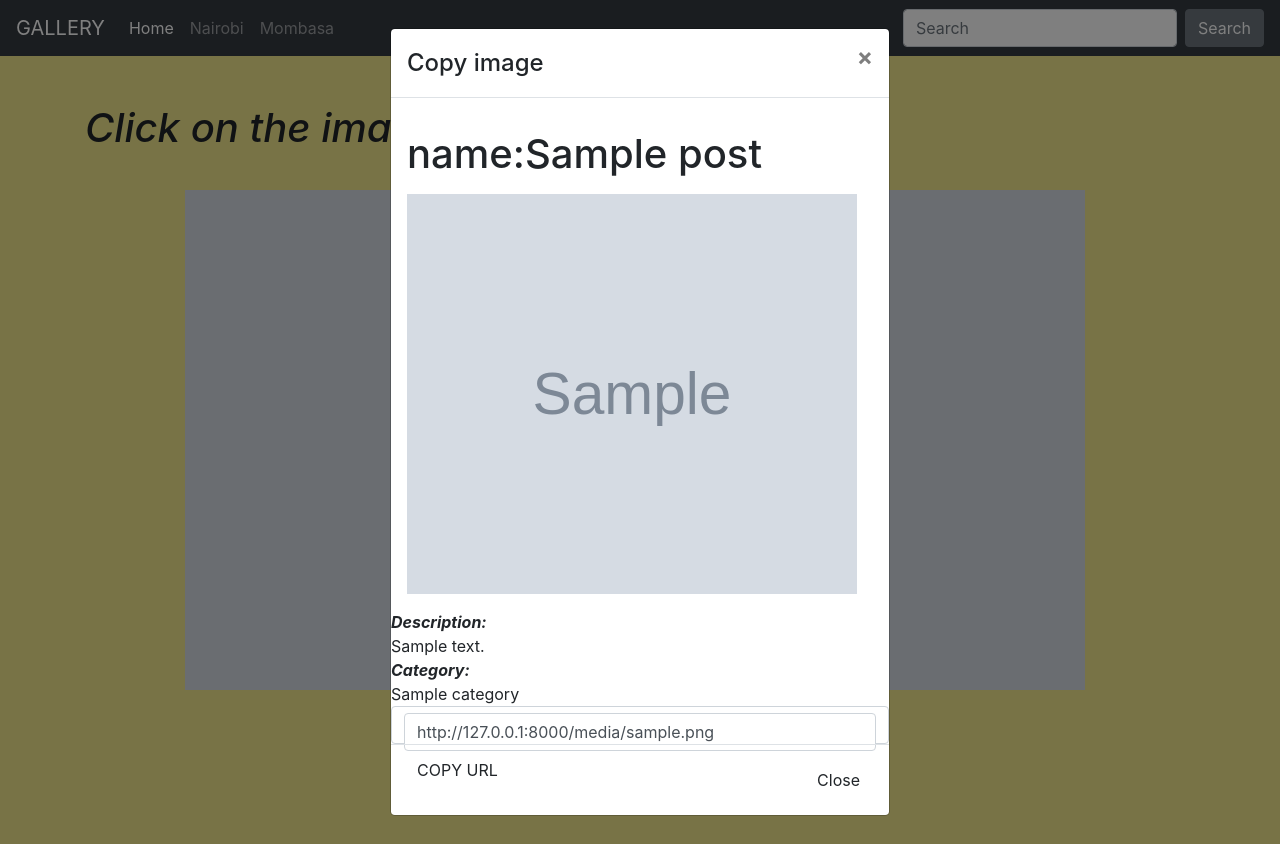
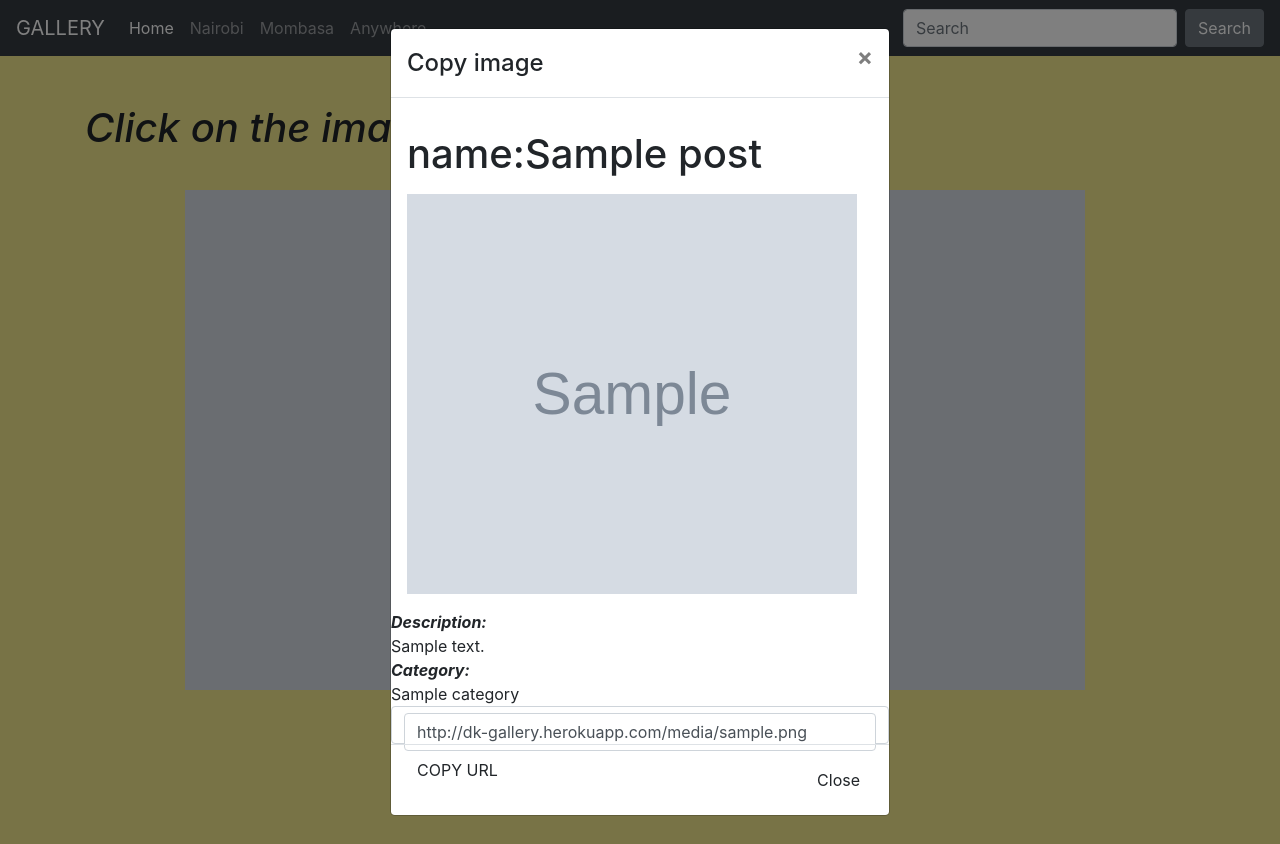
Before and after one commit to DK-denno/gallery, a Django app: page /pic/1 in a window 1280 px wide, after a click that opens the changed part. Run offline with Django 3.2, Linux system fonts and the light colour scheme; tables that the repository leaves empty hold one stand-in row (values such as "Sample post"); grey boxes marked "Sample" are stand-in pictures; some libraries are stand-ins or nearby versions.

Commit message:
added new stuff

```diff
--- a/gall/models.py
+++ b/gall/models.py
@@ -26,7 +26,7 @@ class Posts(models.Model):
     category = models.ManyToManyField(Category)
 
     class Meta:
-        ordering=['-name']
+        ordering=['-id']
 
     @classmethod
     def save_post(self):
--- a/gall/templates/navbar.html
+++ b/gall/templates/navbar.html
@@ -16,6 +16,9 @@
       <li class="nav-item">
         <a class="nav-link" href="/location/2">Mombasa</a>
       </li>
+      <li class="nav-item">
+        <a class="nav-link" href="/location/3">Anywhere</a>
+      </li>
     </ul>
     <form class="form-inline my-2 my-lg-0" action="{%url 'search_results'%}" >
       <input class="form-control mr-sm-2"  name='image' id='image' type="text" placeholder="Search">
--- a/gall/templates/one.html
+++ b/gall/templates/one.html
@@ -30,7 +30,7 @@
             <b><em>Category:</em></b>{{pos}}
             {% endfor %}
             <form class="form-control">
-                <input type="text" class="form-control" id="url" value='http://127.0.0.1:8000{{post.article_image.url}}'>
+                <input type="text" class="form-control" id="url" value='http://dk-gallery.herokuapp.com{{post.article_image.url}}'>
                 <button class="btn btn-succrss" onclick='copy()'>COPY URL</button>
             </form>
             <div class="modal-footer">
```
